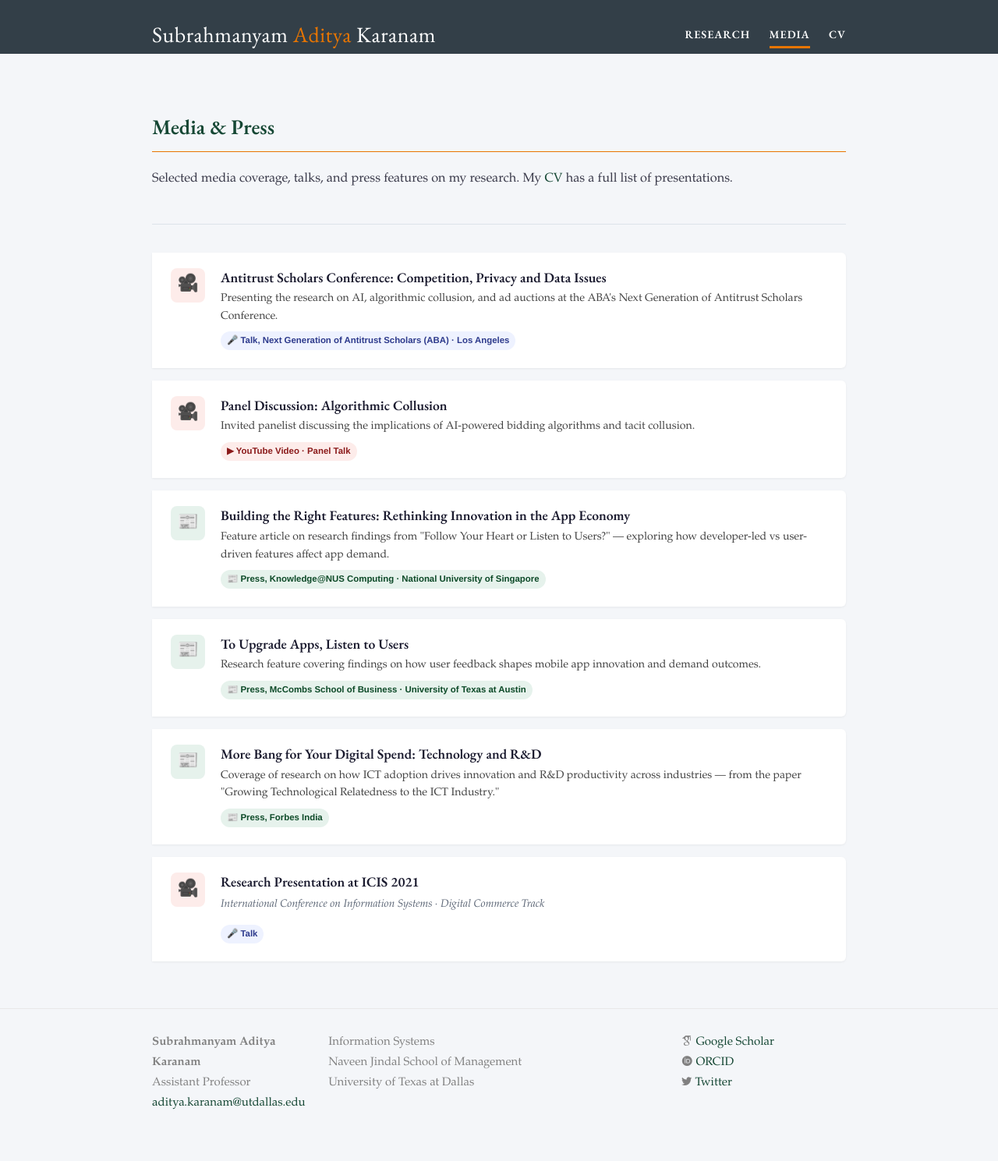
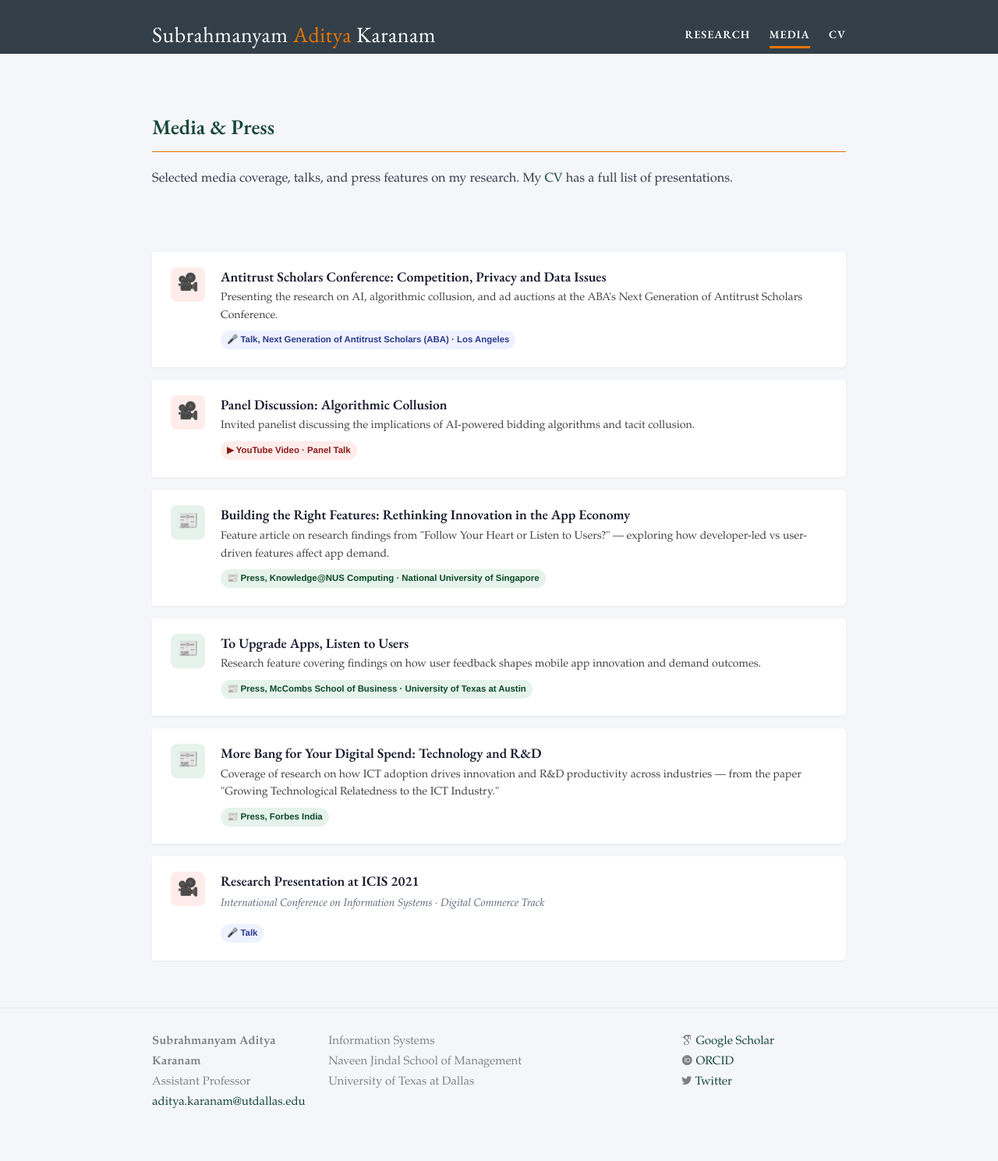
Before and after one commit to askaranam/askaranam.github.io, a Jekyll site: the page built from media.html, in a window 1280 px wide. Shown: the whole page at 78% size. Built offline with Jekyll 4.4.1, drawn with Linux system fonts in a browser that asks for light colours; nearby versions of some CDN libraries; some web fonts are replaced.

Commit message:
Update media.html

```diff
--- a/media.html
+++ b/media.html
@@ -7,7 +7,7 @@ render_with_liquid: false
 ---
 
 <style>
-.media-intro { margin-bottom: 36px; padding-bottom: 28px; border-bottom: 1px solid #dde3ea; font-size: 0.97em; color: #3a3a4a; line-height: 1.75; }
+.media-intro { margin-bottom: 36px; padding-bottom: 28px; font-size: 0.97em; color: #3a3a4a; line-height: 1.75; }
 
 .section-heading { font-family: 'EB Garamond', Garamond, Georgia, serif; font-size: 1.45em; font-weight: 600; color: #154734; margin: 40px 0 20px; padding-bottom: 8px; border-bottom: 1px solid #e87500; }
 
```
